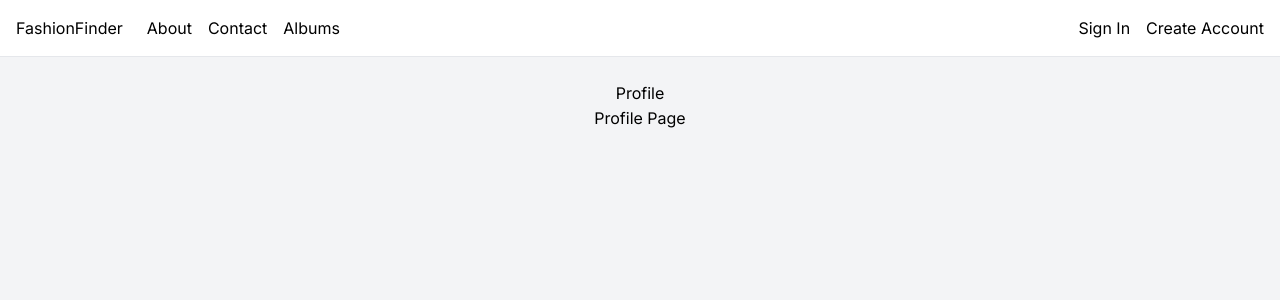
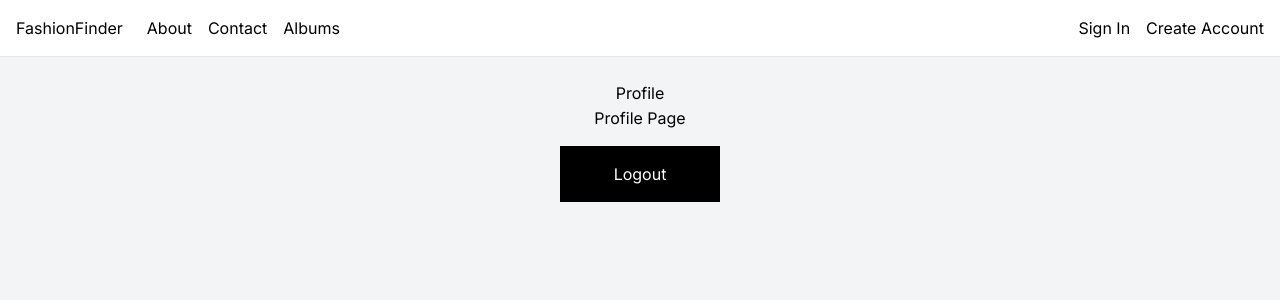
Before and after one commit to Alexgjek/AI_FashionFinder, a Next.js app in the folder fashionFinder-frontend/: page /profile in a window 1280 px wide. Shown: the top 300 px of the page. Built offline with nearby package versions, Linux system fonts and the light colour scheme.

Commit message:
Added logout button, logs out users and removes token from cookies

```diff
--- a/fashionFinder-frontend/src/app/profile/page.js
+++ b/fashionFinder-frontend/src/app/profile/page.js
@@ -1,4 +1,20 @@
+'use client'
+import axios from 'axios';
+import Link from 'next/link';
+import {useRouter} from 'next/navigation';
 export default function ProfilePage() {
+
+  const router = useRouter()
+  const logout = async () => {
+    try {
+      await axios.get('/api/users/logout')
+      router.push('/')
+    } catch (error) {
+      console.log(error.message);
+
+    }
+  }
+
   return (
     <div className="flex flex-col items-center justify-center">
       <h1>
@@ -6,6 +22,11 @@ export default function ProfilePage() {
       </h1>
       <hr />
       <p>Profile Page</p>
+      <button
+      className="bg-black text-white p-4 w-40 mt-4"
+      onClick={logout}>
+        Logout
+      </button>
     </div>
   );
 
```
